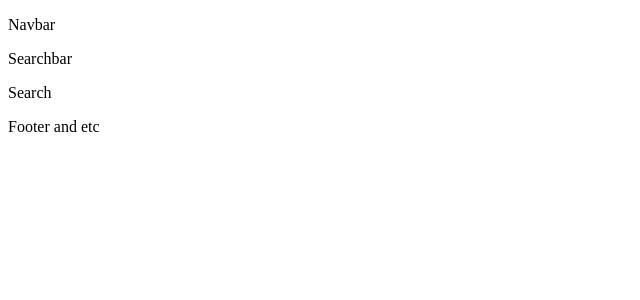
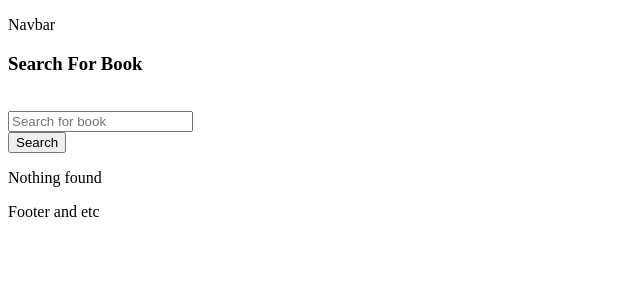
Before and after one commit to duskconductor/react-bookshelf-builder, a React (Create React App) app in the folder client/: page / in a window 1280 px wide. Shown: the top 300 px of the page, without its empty margins (0-640 px from the left). Built offline with nearby package versions, Linux system fonts and the light colour scheme.

Commit message:
Added search book function

```diff
--- a/client/package.json
+++ b/client/package.json
@@ -6,6 +6,7 @@
     "@testing-library/jest-dom": "^4.2.4",
     "@testing-library/react": "^9.5.0",
     "@testing-library/user-event": "^7.2.1",
+    "axios": "^0.20.0",
     "react": "^16.13.1",
     "react-dom": "^16.13.1",
     "react-router-dom": "^5.2.0",
--- a/client/src/components/Header/Searchbar/index.js
+++ /dev/null
@@ -1,13 +0,0 @@
-import React from "react";
-
-class Searchbar extends React.Component {
-  render() {
-    return (
-      <div>
-        <p>Searchbar</p>
-      </div>
-    );
-  }
-}
-
-export default Searchbar;
--- a/client/src/components/Header/index.js
+++ b/client/src/components/Header/index.js
@@ -1,13 +1,11 @@
 import React from "react";
 import Navbar from "./Navbar";
-import Searchbar from "./Searchbar";
 
 class Header extends React.Component {
   render() {
     return (
       <div>
         <Navbar />
-        <Searchbar />
       </div>
     );
   }
--- /dev/null
+++ b/client/src/components/Searchbar/index.js
@@ -0,0 +1,31 @@
+import React from "react";
+
+const Searchbar = (props) => {
+  return (
+    <form>
+      <div className="form-group">
+        <label className="BookSearchLabel">
+          <h3>Search For Book</h3>
+        </label>
+        <br></br>
+        <input
+          className="col-12 form-control"
+          value={props.search}
+          type="text"
+          name="searchBook"
+          placeholder="Search for book"
+          onChange={props.handleInputChange}
+        />
+      </div>
+      <button
+        type="submit"
+        className="submitBtn btn btn-primary"
+        onClick={props.handleFormSubmit}
+      >
+        Search
+      </button>
+    </form>
+  );
+};
+
+export default Searchbar;
--- a/client/src/containers/Search/index.js
+++ b/client/src/containers/Search/index.js
@@ -1,10 +1,72 @@
 import React from "react";
+import API from "../../utils/API";
+import SearchResult from "../../components/SearchResult";
+import Searchbar from "../../components/Searchbar";
 
 class Search extends React.Component {
+  state = {
+    search: "",
+    books: [],
+    error: "",
+    message: "",
+  };
+
+  handleInputChange = (e) => {
+    this.setState({ search: e.target.value });
+  };
+
+  handleFormSubmit = (e) => {
+    e.preventDefault();
+
+    API.getGoogleSearchBooks(this.state.search)
+      .then((res) => {
+        if (res.data.items === "error") {
+          throw new Error(res.data.item);
+        } else {
+          let results = res.data.items;
+
+          results = results.map((result) => {
+            result = {
+              key: result.id,
+              id: result.id,
+              title: result.volumeInfo.title,
+              author: result.volumeInfo.authors,
+              description: result.volumeInfo.description,
+              image: result.volumeInfo.imageLinks.thumbnail,
+              link: result.volumeInfo.infoLink,
+            };
+
+            return result;
+          });
+          this.setState({ books: results, error: "" });
+        }
+      })
+      .catch((err) => this.setState({ error: err.items }));
+  };
+
+  handleSavedButton = (e) => {
+    e.preventDefault();
+    console.log(this.state.books);
+    let savedBooks = this.state.books.filter((book) => book.id === e.target.id);
+
+    savedBooks = savedBooks[0];
+    API.saveBooks(savedBooks)
+      .then(this.setState({ message: alert("Your book is saved") }))
+      .catch((err) => console.log(err));
+  };
+
   render() {
     return (
       <div>
-        <p>Search</p>
+        <Searchbar
+          search={this.state.search}
+          handleInputChange={this.handleInputChange}
+          handleFormSubmit={this.handleFormSubmit}
+        />
+        <SearchResult
+          books={this.state.books}
+          handleSavedButton={() => this.handleSavedButton}
+        />
       </div>
     );
   }
```
Also changed, not shown: 1 other file (tests, documents, lock files or other folders).
